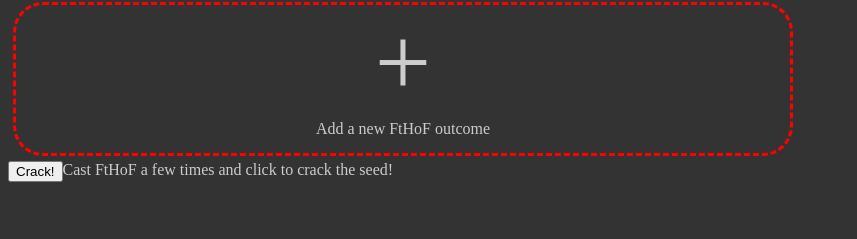
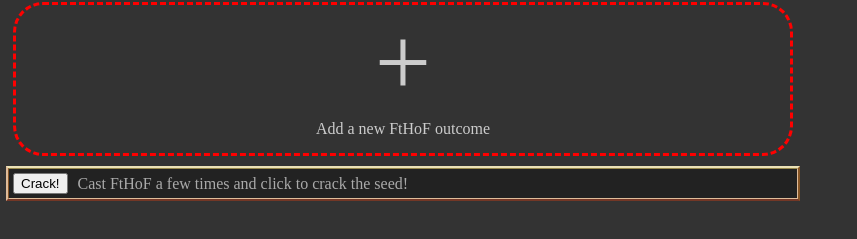
Before and after one commit to staticvariablejames/SeedCracker, a website built with webpack: page index.html in a window 1280 px wide. Shown: the part 281-520 px from the top of the page, without its empty margins (0-857 px from the left). Built offline with nearby package versions, Linux system fonts and the light colour scheme.

Commit message:
Put a frame around the cracking results.

```diff
--- a/index.html
+++ b/index.html
@@ -64,10 +64,10 @@
             <div class="big-plus-icon">+</div>
             <div>Add a new FtHoF outcome</div>
         </div>
-    </div>
-    <div class="cracking-result-frame">
-        <button id="crack-seed-button">Crack!</button>
-        <div id="cracking-result">Cast FtHoF a few times and click to crack the seed!</div>
+        <div class="cracking-result-frame frame">
+            <button id="crack-seed-button">Crack!</button>
+            <div id="cracking-result">Cast FtHoF a few times and click to crack the seed!</div>
+        </div>
     </div>
 </body>
 </html>
--- a/style.css
+++ b/style.css
@@ -216,4 +216,12 @@ body {
 
 .cracking-result-frame {
     display:flex;
+    align-items: center;
+    width: 100%;
 }
+.cracking-result-frame button {
+    margin: 5px;
+}
+.cracking-result-frame div {
+    margin: 5px;
+}
```
